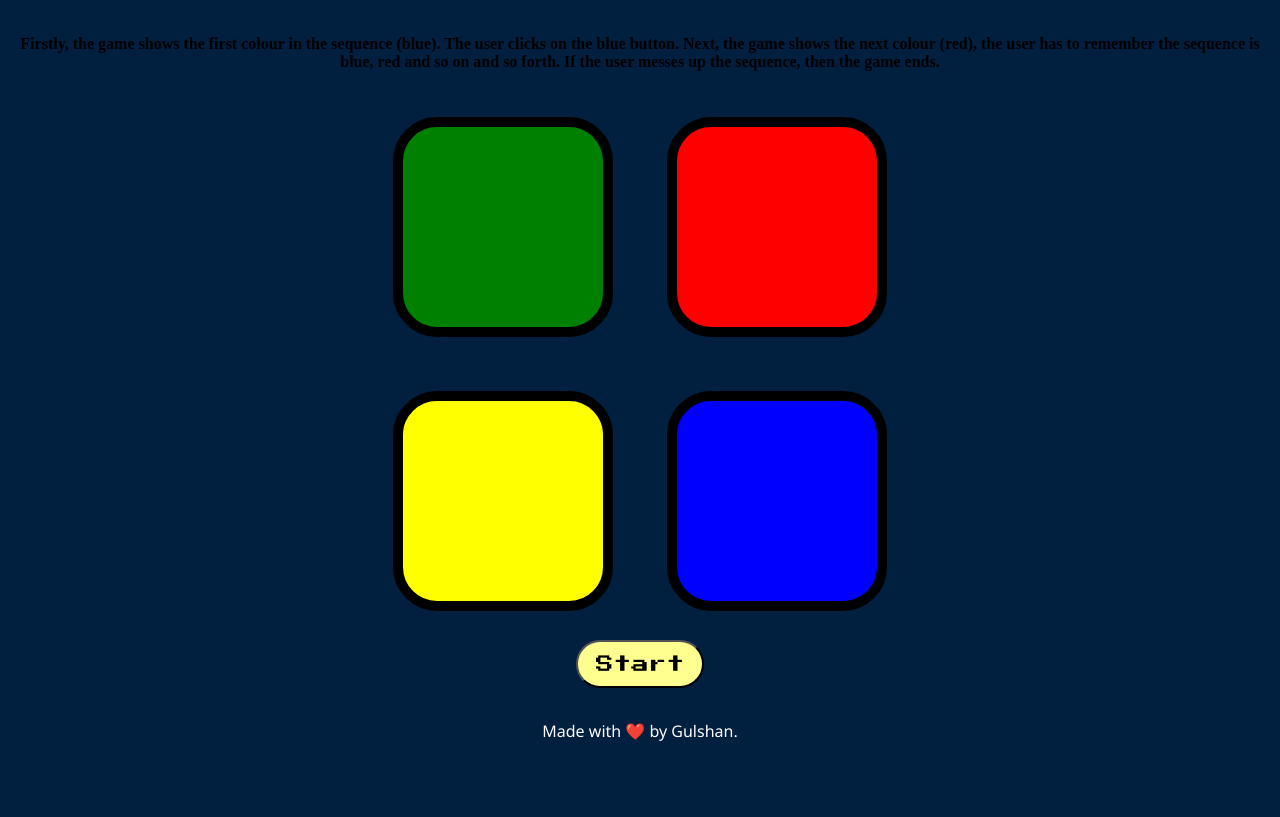
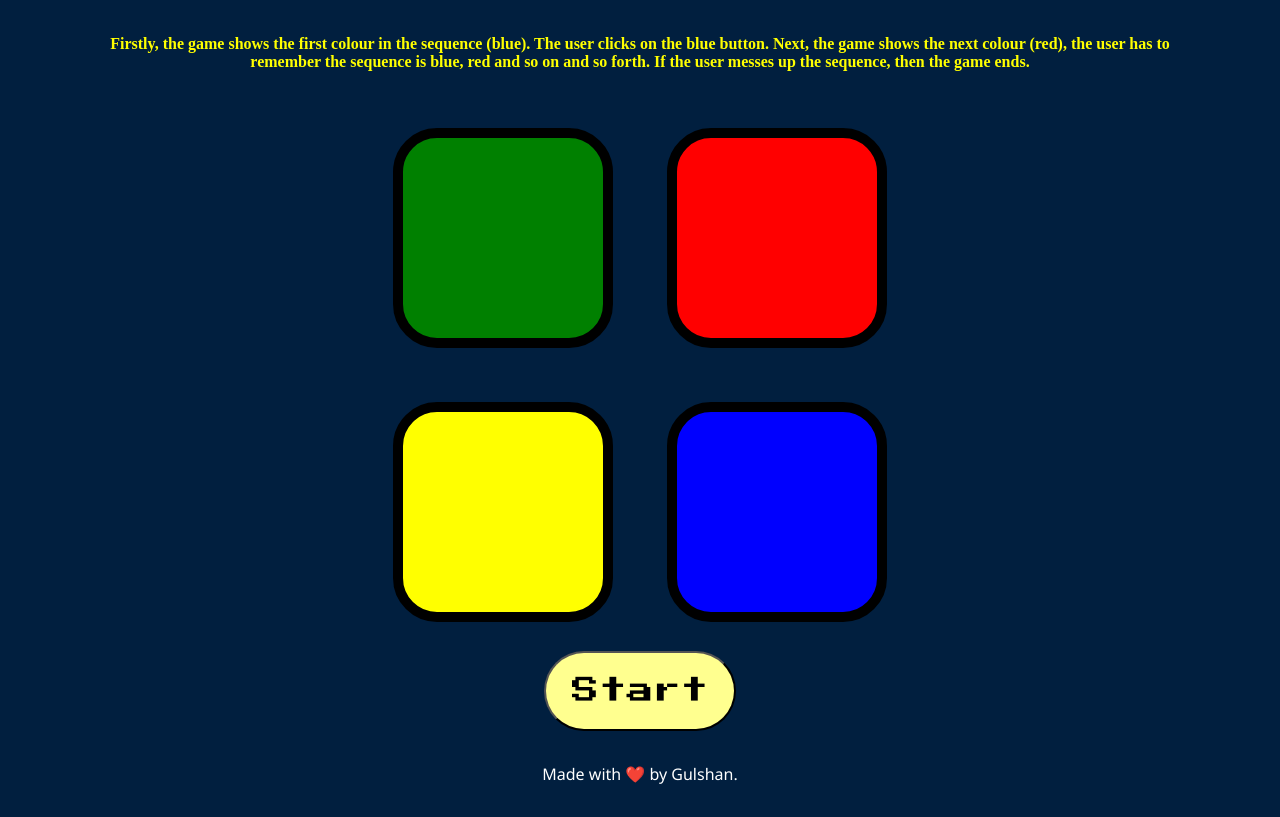
Before and after one commit to Gulshankumar03/Simon, a plain HTML site: page index.html in a window 1280 px wide. Shown: the part 89-906 px from the top of the page. Before the commit the page ends 863 px from the top, so only its background shows below. Drawn offline with nearby package versions, Linux system fonts and the light colour scheme.

Commit message:
Update styles.css

```diff
--- a/styles.css
+++ b/styles.css
@@ -3,7 +3,7 @@ body {
   background-color: #011F3F;
 }
 
-h3{
+h4{
   color: yellow;
   margin-bottom: 2rem;
   margin-left: 5rem;
@@ -17,11 +17,11 @@ footer{
 }
 #start{
   text-align: center;
-  font-size: 1.1rem;
+  font-size: 1.7rem;
   font-family: 'Press Start 2P', cursive;
-  height: 3rem;
-  width: 8rem;
-  border-radius: 30px;
+  height: 5rem;
+  width: 12rem;
+  border-radius: 80px;
   background-color: rgb(255, 255, 143);
 }
 
```
